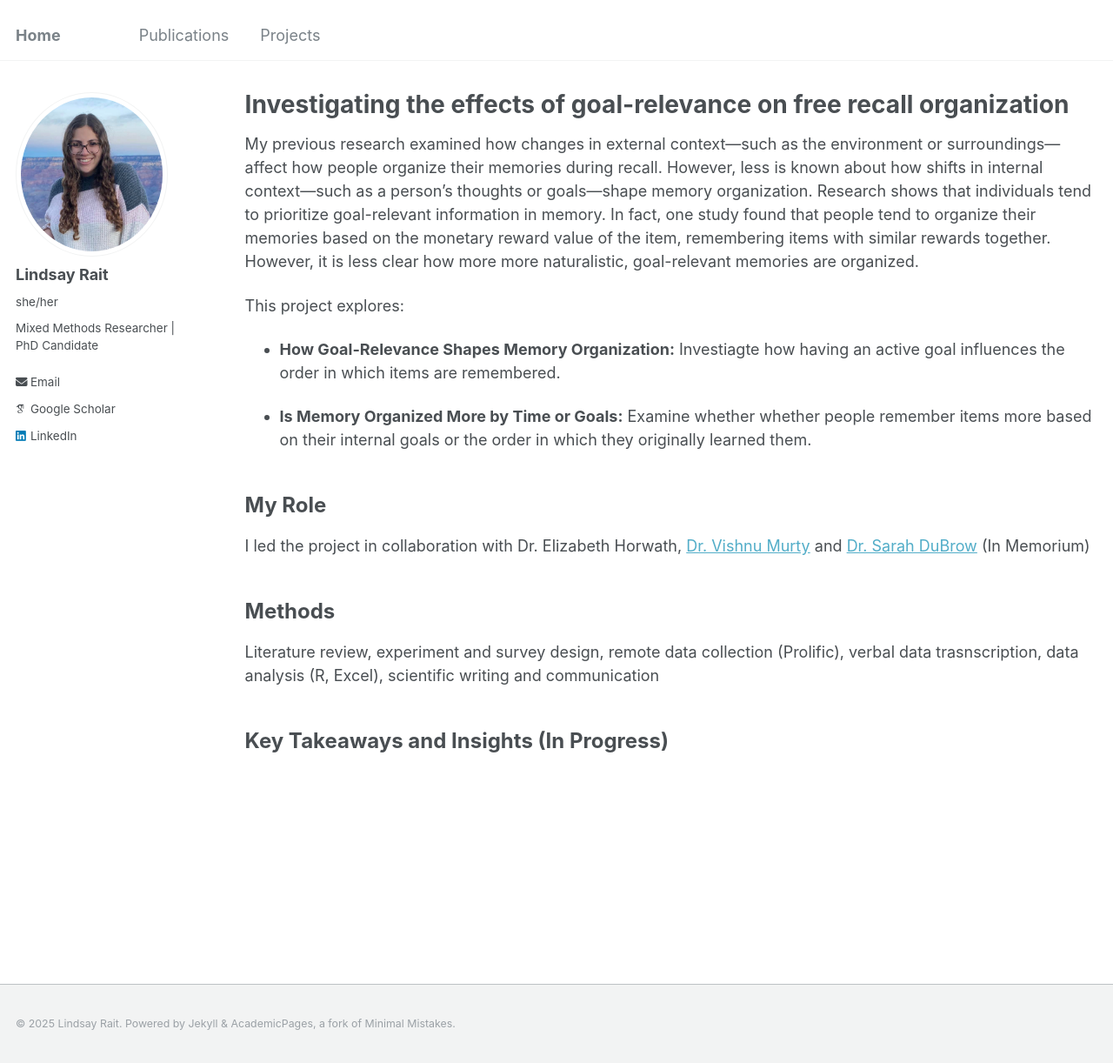
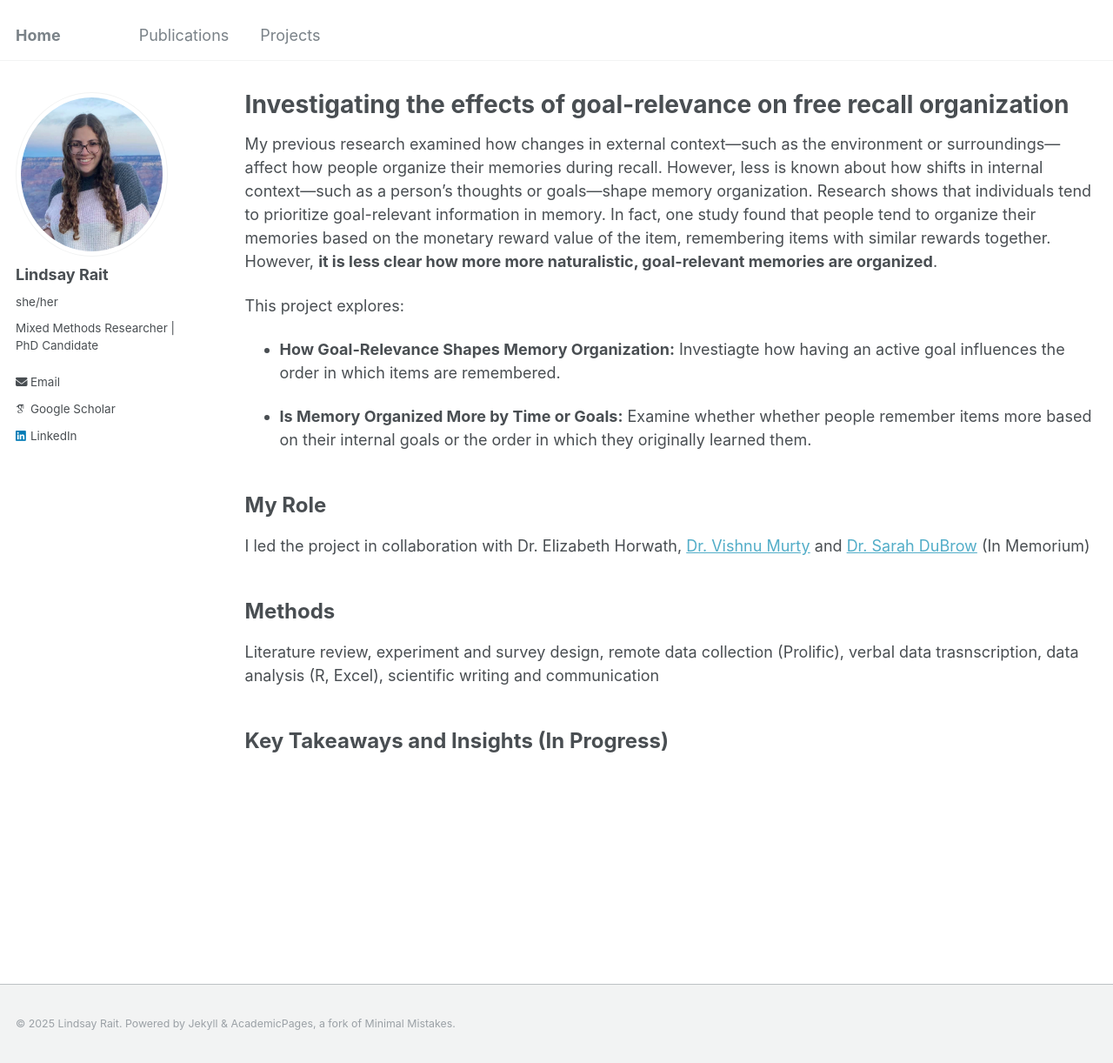
Before and after one commit to lindsay-rait/lindsay-rait.github.io, a Jekyll site: the page built from _portfolio/portfolio-3.md, in a window 1280 px wide and 1222 px high. Shown: the whole window at 87% size. Built offline with Jekyll 4.4.1, drawn with Linux system fonts in a browser that asks for light colours; some web fonts are replaced.

```diff
--- a/_portfolio/portfolio-3.md
+++ b/_portfolio/portfolio-3.md
@@ -7,7 +7,7 @@ layout: archive
 
 My previous research examined how changes in external context—such as the environment or surroundings—affect how people organize their memories during recall. However, less is known about how shifts in internal context—such as a person’s thoughts or goals—shape memory organization.
 Research shows that individuals tend to prioritize goal-relevant information in memory. In fact, one study found that people tend to organize their memories based on the monetary reward value of the item, remembering items with similar rewards together.
-However, it is less clear how more more naturalistic, goal-relevant memories are organized.
+However, **it is less clear how more more naturalistic, goal-relevant memories are organized**.
 
 This project explores:
 
```
